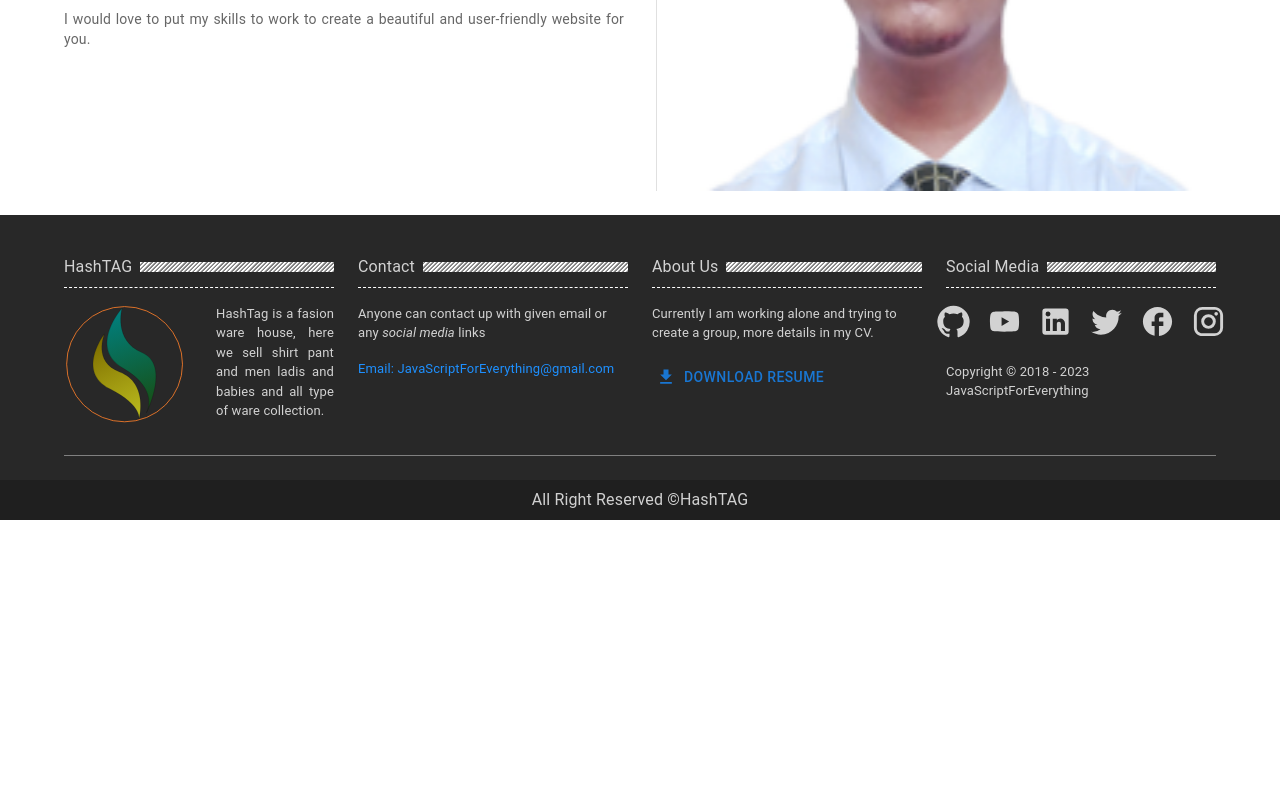
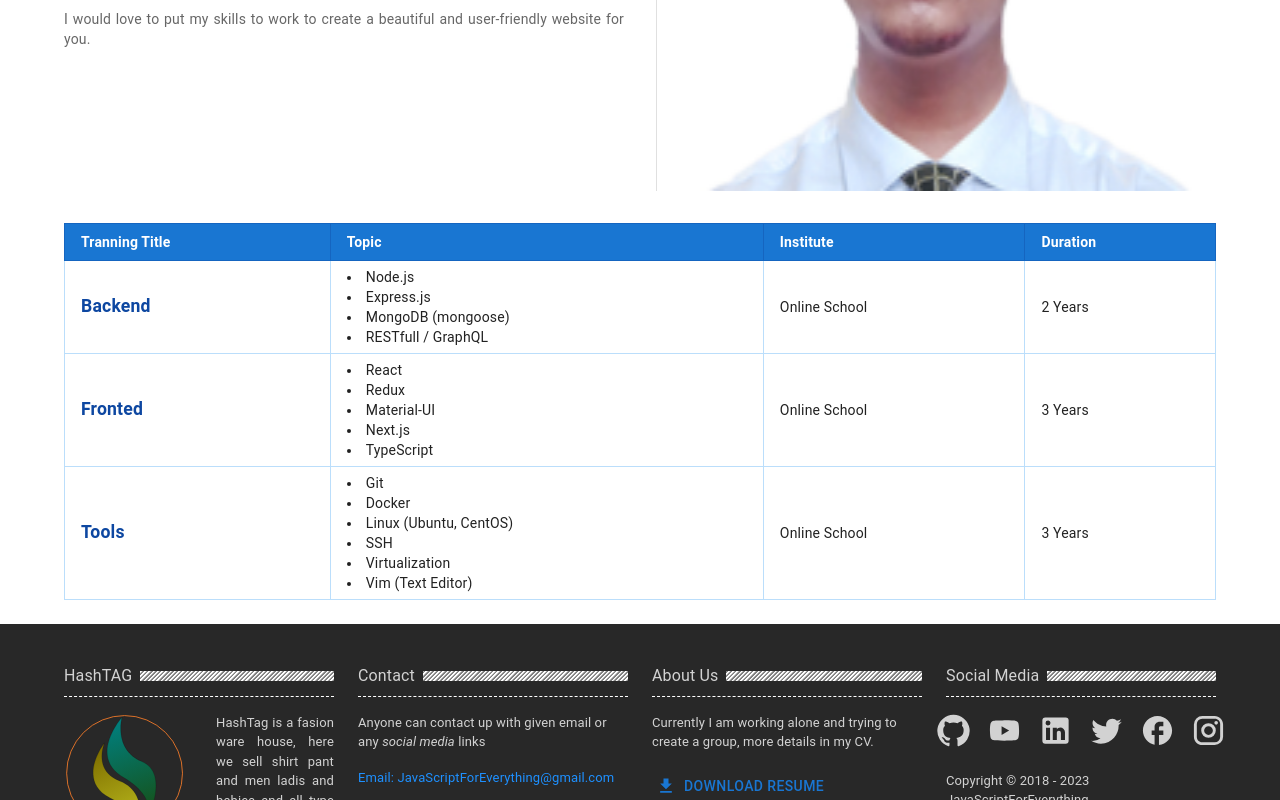
Before and after one commit to JavaScriptForEverything/portfolio, a Next.js app: page / in a window 1280 px wide. Shown: the part 496-1296 px from the top of the page. Before the commit the page ends 1016 px from the top, so only its background shows below. Built offline with nearby package versions, Linux system fonts and the light colour scheme.

Commit message:
add skills in home page

```diff
--- /dev/null
+++ b/components/skillTable.tsx
@@ -0,0 +1,73 @@
+import Table from '@mui/material/Table'
+import TableHead from '@mui/material/TableHead'
+import TableRow from '@mui/material/TableRow'
+import TableCell from '@mui/material/TableCell'
+import TableBody from '@mui/material/TableBody'
+import { blue } from '@mui/material/colors'
+
+const header = ['Tranning Title', 'Topic', 'Institute', 'Duration' ]
+const rows = [
+	{
+		title: 'Backend',
+		topics: [ 'Node.js', 'Express.js', 'MongoDB (mongoose)', 'RESTfull / GraphQL' ],
+		institute: 'Online School',
+		duration: '2 Years'
+	},
+	{
+		title: 'Fronted',
+		topics: [ 'React', 'Redux', 'Material-UI', 'Next.js', 'TypeScript' ],
+		institute: 'Online School',
+		duration: '3 Years'
+	},
+	{
+		title: 'Tools',
+		topics: [ 'Git', 'Docker', 'Linux (Ubuntu, CentOS)', 'SSH', 'Virtualization', 'Vim (Text Editor)', ],
+		institute: 'Online School',
+		duration: '3 Years'
+	},
+]
+
+const SkillsTable = () => {
+
+	return (
+		<>
+			<Table size='small'>
+				<TableHead>
+					<TableRow sx={ theme => ({
+						backgroundColor: theme.palette.primary.main,
+						'& > th': {
+							whiteSpace: 'nowrap',
+							border: `1px solid ${theme.palette.primary.dark}`
+						}
+					})}>
+						{header.map((item, key) => (
+							<TableCell key={key} sx={{ color: '#ffffff', fontWeight: 600 }} >{item} </TableCell>
+						))}
+					</TableRow>
+				</TableHead>
+						<TableBody>
+						{rows.map( ({ title, topics, institute, duration }, key) => (
+						<TableRow key={key} sx={{
+							'& > td': {
+								// whiteSpace: 'nowrap',
+								border: `1px solid ${blue[100]}`
+							}
+						}}>
+							<TableCell sx={{ fontSize: '1.1em', fontWeight: 'bold', color: blue[900] }}>{title}</TableCell>
+							<TableCell>{topics.map( topic => (
+								<li key={topic}>{topic}</li>
+							))}</TableCell>
+							<TableCell>{institute}</TableCell>
+							<TableCell>{duration}</TableCell>
+
+						</TableRow>
+						))}
+
+
+					</TableBody>
+
+			</Table>
+		</>
+	)
+}
+export default SkillsTable
--- a/components/socialMedia.tsx
+++ b/components/socialMedia.tsx
@@ -1,7 +1,6 @@
 import Link from 'next/link'
 
 import Box from '@mui/material/Box'
-import MuiLink from '@mui/material/Link'
 
 import GitHubIcon from '@mui/icons-material/GitHub'
 import YouTubeIcon from '@mui/icons-material/YouTube'
--- a/pages/index.tsx
+++ b/pages/index.tsx
@@ -13,6 +13,8 @@ import MuiLink from '@mui/material/Link'
 import PersonIcon from '@mui/icons-material/Person'
 import CallIcon from '@mui/icons-material/Call'
 import AccountTreeIcon from '@mui/icons-material/AccountTree'
+import SkillsTable from '@/components/skillTable'
+
 
 const navItems = [
 	// { label: 'home', path: '/', icon: <HomeIcon /> },
@@ -20,6 +22,7 @@ const navItems = [
 	{ label: 'projects', path: '/project', icon: <AccountTreeIcon /> },
 	{ label: 'contact me', path: '/contact', icon: <CallIcon /> },
 ]
+
 
 const HomePage = () => {
 
@@ -98,6 +101,30 @@ const HomePage = () => {
 					</Grid>
 				</Grid>
 
+				<Box sx={{ mt: 4 }}>
+					<SkillsTable />
+				</Box>
+
+				{/* <Box sx={{ mt: 4 }}>
+					<Typography sx={ theme => ({
+						py: 1, px: 2,
+						backgroundColor: theme.palette.primary.main,
+						color: 'white',
+					})} paragraph>Projects</Typography>
+
+					<Box sx={{
+						position: 'relative',
+						height: 200
+					}}>
+						<Image
+							src=''
+							alt=''
+							fill
+						/>
+					</Box>
+				</Box> */}
+
+
 
 			</Layout>
 		</>
```
Also changed, not shown: components/socialMediaList.tsx (added, +114 -0 lines).
